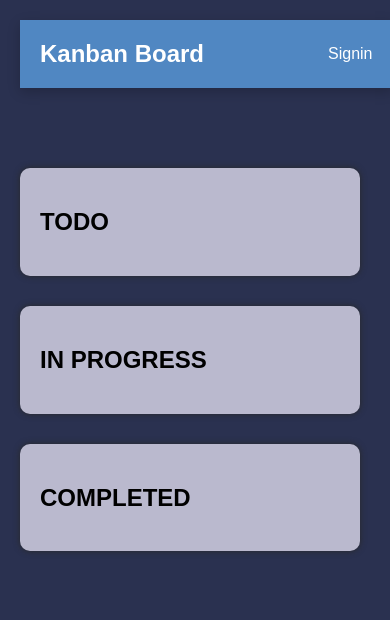
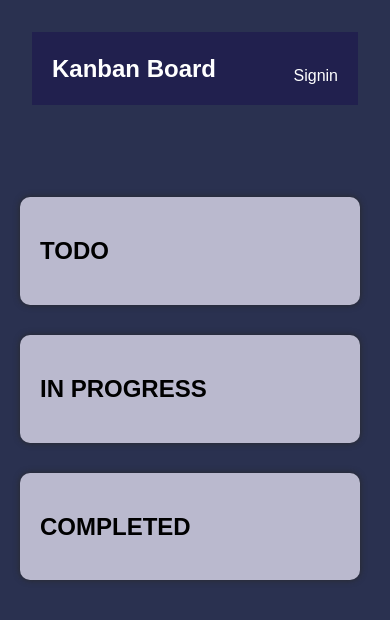
Before and after one commit to IHSANTK/Kanban-App-Frontent, a React (Vite) app: page / in a window 390 px wide. Shown: the top 620 px of the page. Built offline with nearby package versions, Linux system fonts and the light colour scheme.

Commit message:
Update Navbar.css

```diff
--- a/src/components/navbar/Navbar.css
+++ b/src/components/navbar/Navbar.css
@@ -1,12 +1,14 @@
+/* Navbar.css */
+
 .navbar {
-    width: 95%;
   display: flex;
   justify-content: space-between;
   align-items: center;
-    background-color: #5087c2;
+  margin: 12px;
   padding: 20px 20px;
+  background-color: #21204e;
   color: white;
-    box-shadow: 0 4px 12px rgba(0, 0, 0, 0.2);
+  flex-wrap: wrap; /* Allows items to wrap on smaller screens */
 }
 
 .navbar-brand h1 {
@@ -14,29 +16,72 @@
   font-size: 1.5rem;
 }
 
-  .navbar-actions {
+.navbar-actions,
+.text {
   display: flex;
   align-items: center;
 }
 
 .add-task-button {
-    padding: 10px 20px;
-    background-color: #28a745;
+  margin-left: 10px;
+  padding: 8px 16px;
+  background-color: #1e6b17;
+  color: white;
   border: none;
-    border-radius: 5px;
-    color: white;
+  border-radius: 4px;
   cursor: pointer;
 }
+.logout{
+  background-color: cadetblue;
+  padding: 5px;
+  border: none;
+  text-decoration: none;
+  color: black;
+  border-radius: 2px;
+}
+.add-task-button:hover {
+  background-color: #23a529;
+}
 
-  .add-task-button:hover {
-    background-color: #218838;
+.text span {
+  margin-right: 10px;
 }
+
+.text button,
 .text a {
-    color: rgb(255, 255, 255);
+  margin-left: 10px;
+  color: white;
   text-decoration: none;
 }
-  span{
-      margin-right: 50px;
-      color: black;
-      font-weight: 600;
+
+.text button:hover,
+.text a:hover {
+  text-decoration: underline;
 }
+
+/* Responsive styles */
+@media (max-width: 768px) {
+  .navbar {
+
+
+  }
+
+  .navbar-actions {
+    margin-top: 10px;
+  }
+
+  .text {
+    flex-direction: column;
+    margin-top: 10px;
+  }
+
+  .text span {
+    margin-right: 0;
+  }
+
+  .text button,
+  .text a {
+    margin-left: 0;
+    margin-top: 5px;
+  }
+}
```
Lines whose indentation alone changed are shown as unchanged.
